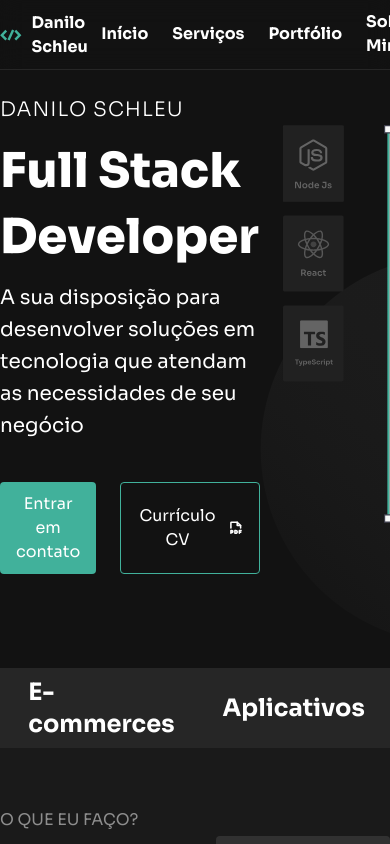
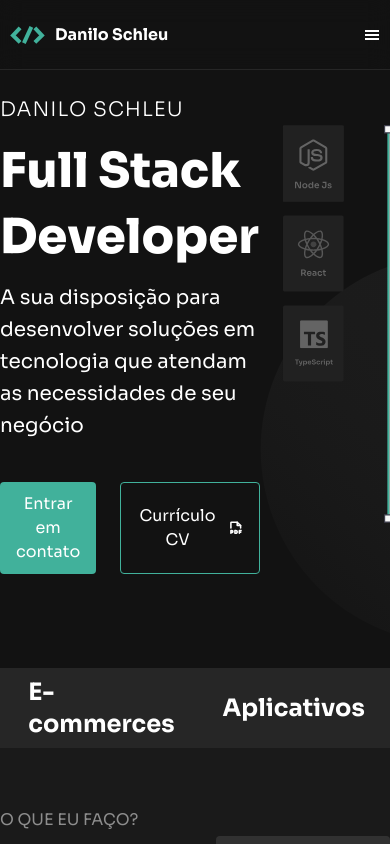
Before and after one commit to schleu/portfolio, a React (Vite) app: page / in a window 390 px wide. Shown: the top 844 px of the page. Built offline with nearby package versions, Linux system fonts and the light colour scheme.

Commit message:
feat: menu mobile

```diff
--- a/src/components/Container/index.tsx
+++ b/src/components/Container/index.tsx
@@ -37,7 +37,9 @@ export const Container = ({
       <div className="flex flex-col gap-12">
         <div className="flex justify-between items-end">
           <div className="flex flex-col gap-2">
-            <div className="flex flex-col uppercase opacity-50">{section}</div>
+            <div className="flex flex-col uppercase text-white/50">
+              {section}
+            </div>
             <div className="flex justify-between font-bold text-5xl leading-[4rem]">
               {title}
             </div>
--- /dev/null
+++ b/src/components/Header/MenuMobile.tsx
@@ -0,0 +1,43 @@
+import classNames from "classnames";
+import { AiOutlineCloseCircle } from "react-icons/ai";
+import { Link } from "react-router-dom";
+import { useLockBodyScroll } from "react-use";
+
+interface MenuItem {
+  text: string;
+  link: string;
+  onClick?: () => void;
+}
+interface iMenuMobileProps {
+  isOpen: boolean;
+  onClose: () => void;
+  items: MenuItem[];
+}
+export const MenuMobile = ({ isOpen, onClose, items }: iMenuMobileProps) => {
+  useLockBodyScroll(isOpen);
+
+  return (
+    <div
+      className={classNames(
+        "h-screen fixed top-0 left-0 z-50 bg-[#333] flex flex-col overflow-hidden py-8 ",
+        isOpen ? "w-full" : "w-0",
+        "transition-all duration-500"
+      )}
+    >
+      <div className="w-full flex justify-end px-2.5">
+        <AiOutlineCloseCircle
+          onClick={onClose}
+          className="h-8 w-8 cursor-pointer"
+        />
+      </div>
+      {items.map((item) => (
+        <div
+          key={item.text}
+          className="w-full py-5 px-2.5  border-b border-transparent hover:border-[#41B19B] cursor-pointer"
+        >
+          <Link to={item.link}>{item.text}</Link>
+        </div>
+      ))}
+    </div>
+  );
+};
--- a/src/components/Header/index.tsx
+++ b/src/components/Header/index.tsx
@@ -2,21 +2,45 @@ import { Link } from "react-router-dom";
 import { ReactComponent as ChatCircleIcon } from "../../assets/chatCircle.svg";
 import { ReactComponent as LogoIcon } from "../../assets/brackets.svg";
 import { Button } from "../Button";
+import { GiHamburgerMenu } from "react-icons/gi";
+import { MenuMobile } from "./MenuMobile";
+import { useState } from "react";
+
+const menuItemsMocked = [
+  { text: "Início", link: "" },
+  { text: "Serviços", link: "" },
+  { text: "Portfólio", link: "" },
+  { text: "Sobre Mim", link: "" },
+];
 
 export const Header = () => {
+  const [isOpen, setIsOpen] = useState(false);
+
   return (
     <div className="w-full h-[70px] flex justify-center items-center bg-[#12121280] backdrop-blur-md border-b border-[#262626]">
-      <div className="w-full max-w-[1234px] flex justify-between items-center font-bold h-full">
+      <div className="w-full max-w-[1234px] flex justify-between items-center font-bold h-full px-2.5 sm:p-0 relative">
         <div className="flex gap-2.5 items-center cursor-default">
           <LogoIcon /> Danilo Schleu
         </div>
-        <div className="flex gap-6 h-full">
-          <NavLink link="/" text="Início" />
-          <NavLink link="/" text="Serviços" />
-          <NavLink link="/" text="Portfólio" />
-          <NavLink link="/" text="Sobre Mim" />
+
+        <GiHamburgerMenu
+          onClick={() => setIsOpen((e) => !e)}
+          className="md:hidden cursor-pointer"
+        />
+
+        <MenuMobile
+          isOpen={isOpen}
+          onClose={() => setIsOpen(false)}
+          items={menuItemsMocked}
+        />
+
+        <div className="hidden md:flex gap-6 h-full">
+          {menuItemsMocked.map((item) => (
+            <NavLink key={item.text} link={item.link} text={item.text} />
+          ))}
         </div>
-        <Button>
+
+        <Button className="hidden md:flex">
           Entrar em contato
           <ChatCircleIcon />
         </Button>
--- a/src/pages/Home/components/Portfolio/index.tsx
+++ b/src/pages/Home/components/Portfolio/index.tsx
@@ -17,7 +17,10 @@ export const Portfolio = () => {
     >
       <div className="grid grid-cols-2 gap-6">
         {portfolioData.map((item) => (
-          <div className="flex flex-col bg-[#262626] rounded overflow-hidden">
+          <div
+            key={item.title}
+            className="flex flex-col bg-[#262626] rounded overflow-hidden"
+          >
             <div className="h-[435px] bg-red-500 object-fill">
               <img src={item.image} className="w-full h-full" />
             </div>
--- a/src/pages/Home/components/Scrolling/index.tsx
+++ b/src/pages/Home/components/Scrolling/index.tsx
@@ -5,7 +5,7 @@ import { ReactComponent as AmpersandIcon } from "../../../../assets/ampersand.sv
 import { ReactComponent as HandWaveIcon } from "../../../../assets/handWave.svg";
 
 export const Scrolling = () => (
-  <div className="w-full flex-nowrap bg-[#262626] overflow-hidden relative ">
+  <div className="w-full flex-nowrap bg-[#262626] overflow-hidden ">
     <div className="flex w-full gap-6 items-center py-2 font-bold text-2xl justify-center">
       <h5>Websites</h5>
       <BracketsIcon />
--- a/src/pages/Home/components/Skills/index.tsx
+++ b/src/pages/Home/components/Skills/index.tsx
@@ -12,6 +12,7 @@ export const Skills = () => {
       <div className="grid grid-cols-1 sm:grid-cols-2 md:grid-cols-6 gap-6">
         {HardSkills.map((item) => (
           <Card
+            key={item.text}
             icon={item.icon}
             title={item.text}
             description={item.description}
```
